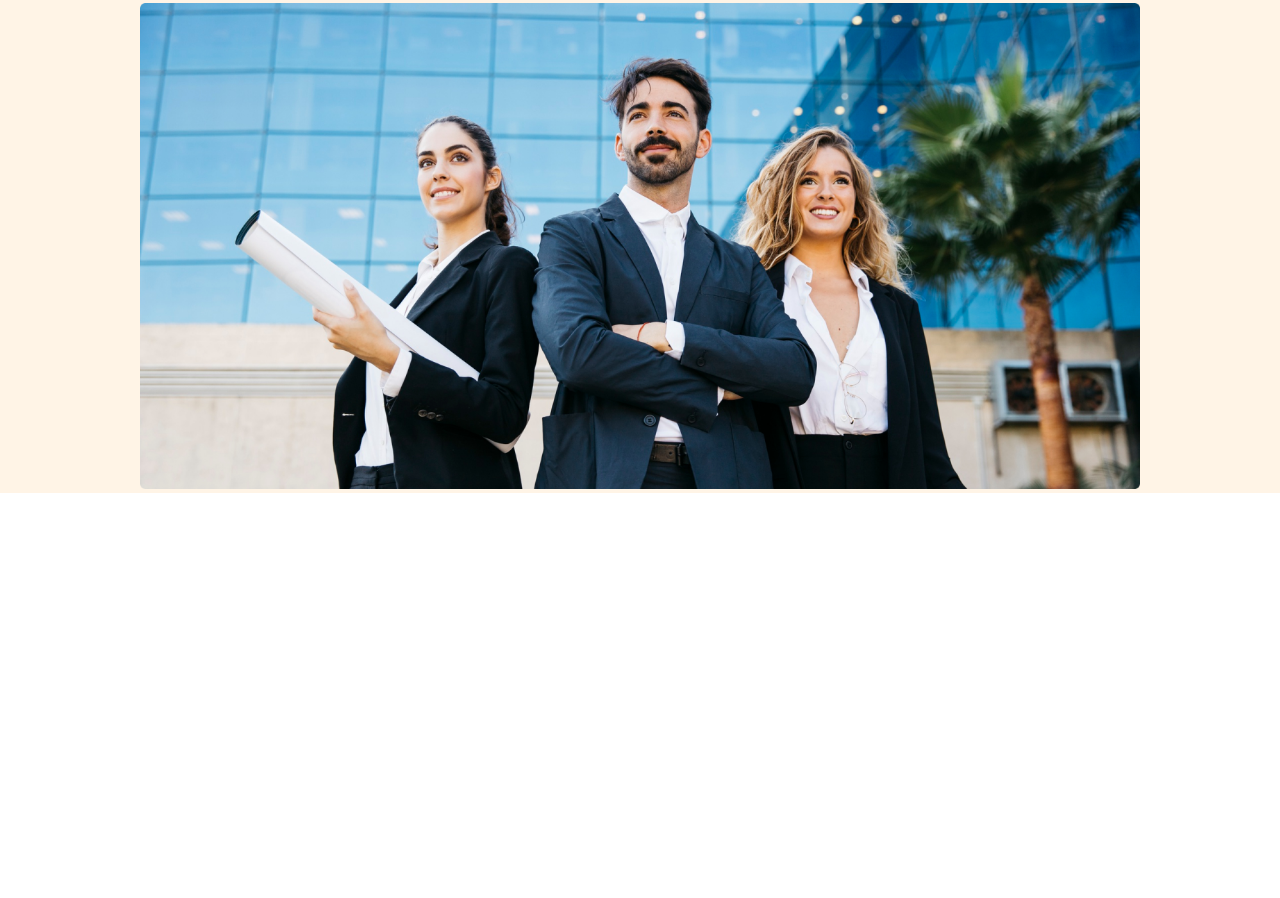
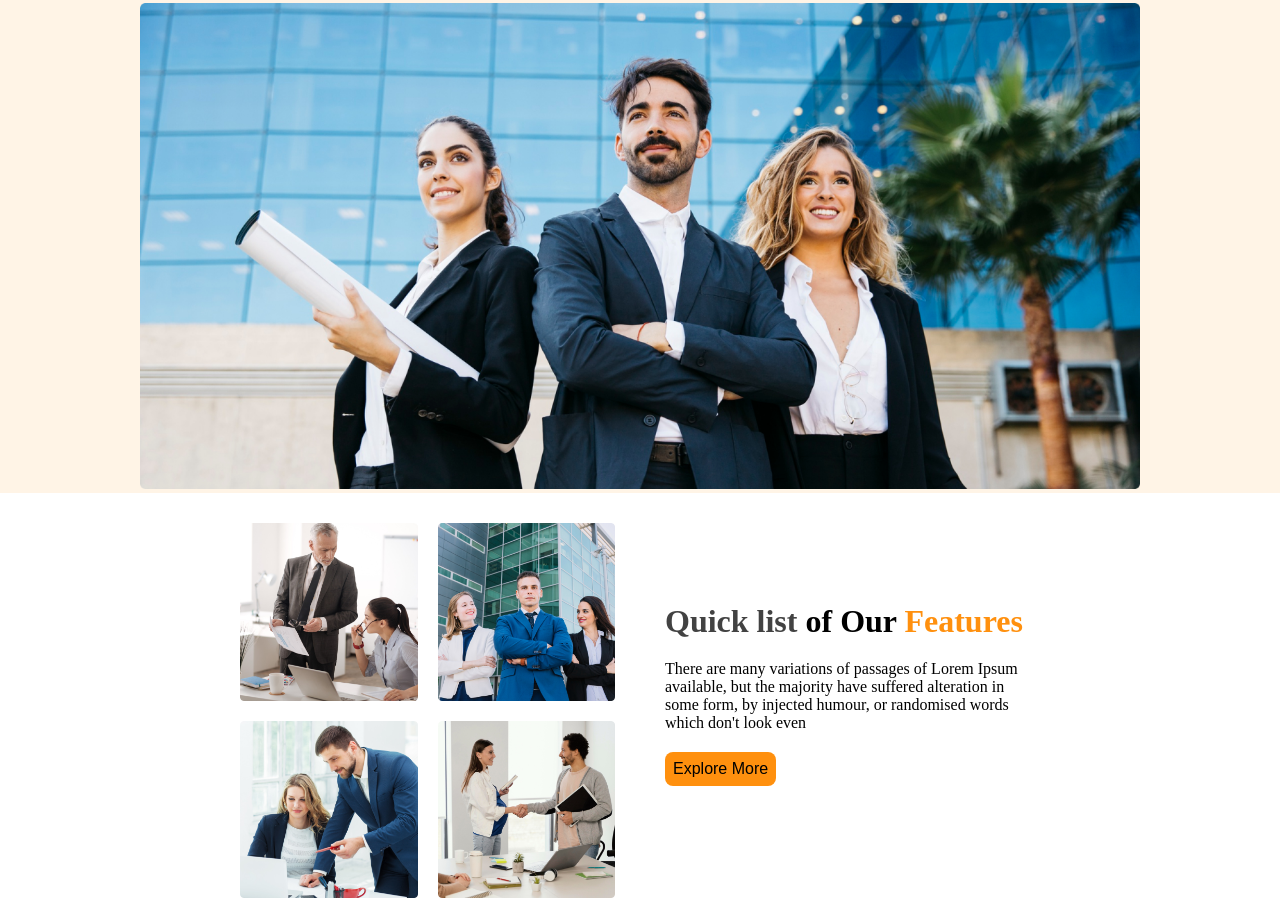
Before and after one commit to saruwar11/g3-architect-website, a plain HTML site: page index.html in a window 1280 px wide. Shown: the part 296-1194 px from the top of the page. Before the commit the page ends 800 px from the top, so only its background shows below. Drawn offline with Linux system fonts and the light colour scheme.

Commit message:
added main 01

```diff
--- a/index.html
+++ b/index.html
@@ -31,6 +31,24 @@
         </div>
     </header>
     <main>
+        <section class="teams-feture display-flex">
+            <div class="team-img">
+                <img class="team-img-all" src="./images/team1.png" alt="">
+                <img class="team-img-all" src="./images/team2.png" alt="">
+                <img class="team-img-all" src="./images/team3.png" alt="">
+                <img class="team-img-all" src="./images/team4.png" alt="">
+            </div>
+            <div class="feture">
+                <h2 class="feture-title"><span class="gray">Quick list</span> of Our <span class="fetures">Features</span></h2>
+                    <p class="feture-description">There are many variations of passages of Lorem Ipsum available,
+                        but the majority have suffered alteration in some form, by injected
+                        humour, or randomised words which don't look even</p>
+                        <button class="btn-primary">Explore More</button>
+
+            </div>
+
+        </section>
+
 
     </main>
     <footer>
--- a/style/styles.css
+++ b/style/styles.css
@@ -21,6 +21,7 @@
   border-radius: 8px;
   border: none;
 }
+/* start header */
 .navber{
   justify-content: space-between;
   padding: 8px;
@@ -65,3 +66,97 @@
 .banner-description{
   margin-bottom: 8px;
 }
+/*main  */
+main{
+  max-width: 800px;
+  margin: 0 auto;
+}
+.teams-feture{
+  margin-top: 30px;
+}
+
+.team-img{
+  display: grid;
+  grid-template-columns: repeat(2,1fr);
+  /* border: 2px solid aquamarine; */
+  width: 50%;
+  gap: 20px;
+
+}
+.team-img-all{
+  max-width: 100%;
+}
+.feture{
+  /* border: 2px solid green; */
+  width: 50%;
+  padding-left: 50px;
+  /* text-align: center; */
+  /* display: flex;
+  flex-direction: column;
+  align-items: center;
+  justify-content: center; */
+
+}
+.feture-title{
+  font-size: 2em;
+  /* font-weight: 600; */
+  margin-bottom: 20px;
+}
+.feture-title{
+  margin-top: 80px;
+
+}
+.fetures{
+  color: #FF900E;
+}
+.feture-description{
+  margin-bottom: 20px;
+}
+
+
+
+
+
+
+
+
+
+
+
+
+
+
+
+
+
+
+
+
+
+
+
+
+
+
+
+
+
+
+
+
+
+
+
+
+
+
+
+
+/* responsive */
+@media screen and (max-width:576px) {
+  .navber, .nav-links{
+    flex-direction: column;
+  }
+
+}
+/* end of header */
```
